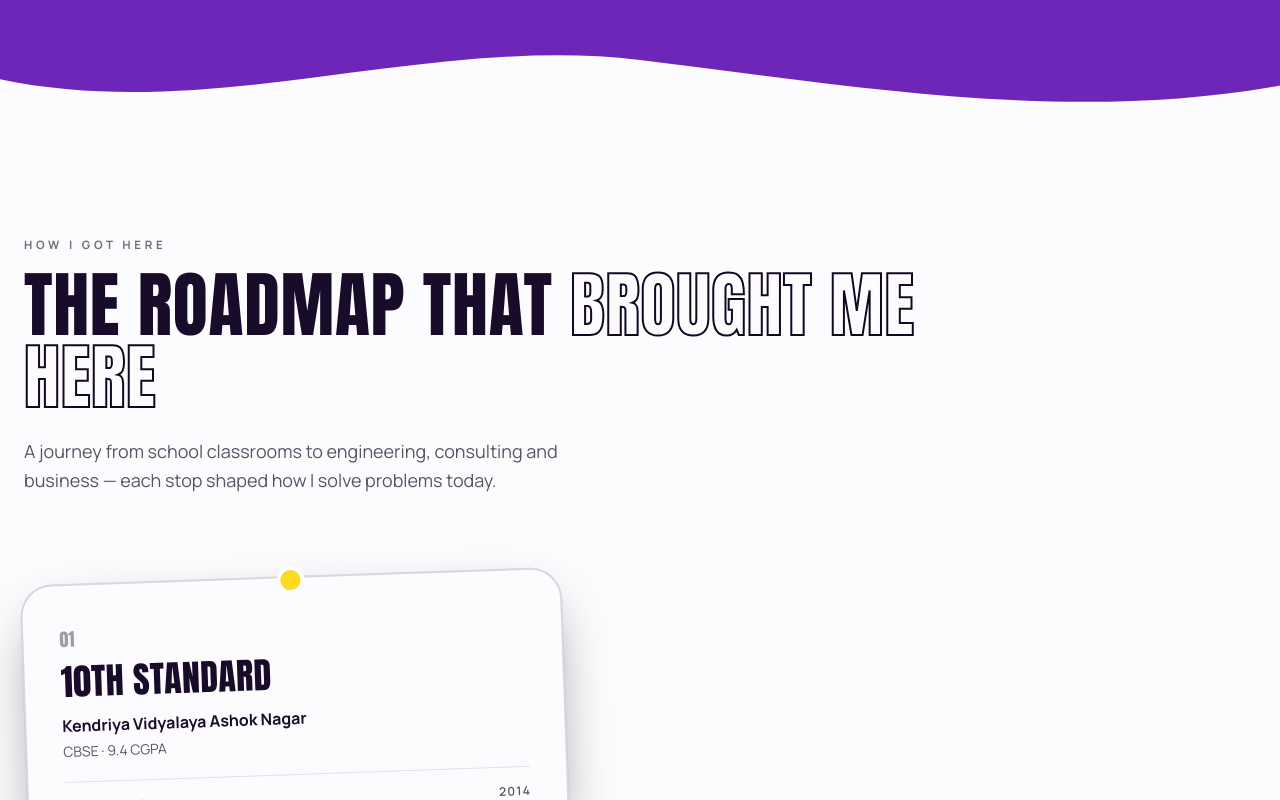
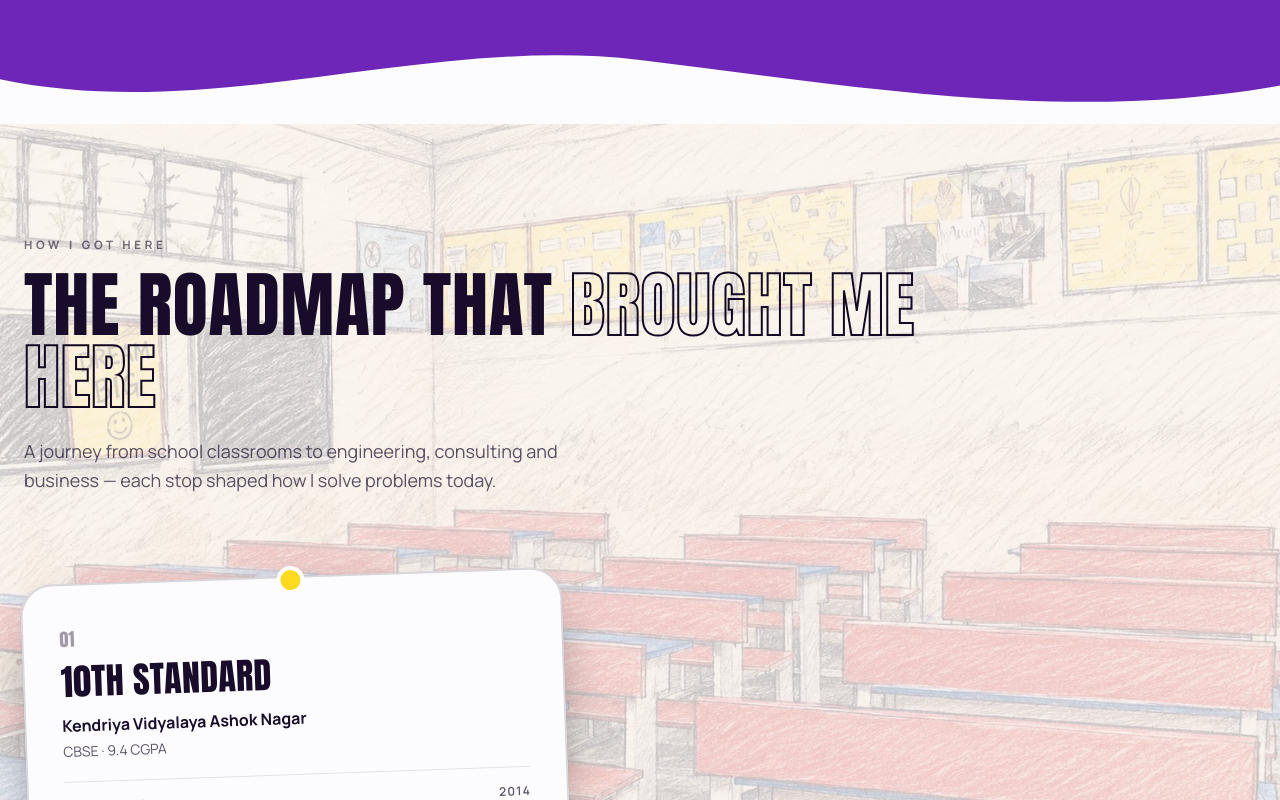
Before and after one commit to jyotisingh2027-art/Jyoti_Kumari-Singh_portfolio, a React (Vite) app: page / in a window 1280 px wide. Shown: the part 2400-3200 px from the top of the page. Built offline with nearby package versions, Linux system fonts and the light colour scheme.

Commit message:
Journey: classroom sketch background
Co-Authored-By: Claude Opus 5.5 <noreply@anthropic.com>
Claude-Session: https://claude.ai/code/session_018jxijH8Jqk5ZYFdauh5WtK

```diff
--- a/src/components/site/Roadmap.tsx
+++ b/src/components/site/Roadmap.tsx
@@ -2,6 +2,7 @@ import { useEffect, useRef, useState } from "react";
 import { MapPin } from "lucide-react";
 
 import { education } from "@/content/portfolio";
+import classroomBg from "@/assets/classroom.jpg";
 import { cn } from "@/lib/utils";
 
 /**
@@ -206,7 +207,15 @@ export function Roadmap() {
 
   return (
     <section id="journey" className="surface-paper relative overflow-hidden py-28">
-      <div className="mx-auto max-w-7xl px-6">
+      {/* Classroom sketch behind the whole section; stays put while the roadmap scrolls over it */}
+      <div
+        aria-hidden="true"
+        className="pointer-events-none absolute inset-0 bg-cover bg-center md:bg-fixed"
+        style={{ backgroundImage: `url(${classroomBg})` }}
+      />
+      {/* Soft paper wash so the headline and cards stay easy to read */}
+      <div aria-hidden="true" className="pointer-events-none absolute inset-0 bg-paper/70" />
+      <div className="relative mx-auto max-w-7xl px-6">
         <p className="eyebrow opacity-60">How I got here</p>
         <h2 className="display mt-4 max-w-4xl text-5xl sm:text-7xl">
           THE ROADMAP THAT <span className="text-outline-ink">BROUGHT ME HERE</span>
```
Also changed, not shown: src/assets/classroom.jpg (added).
